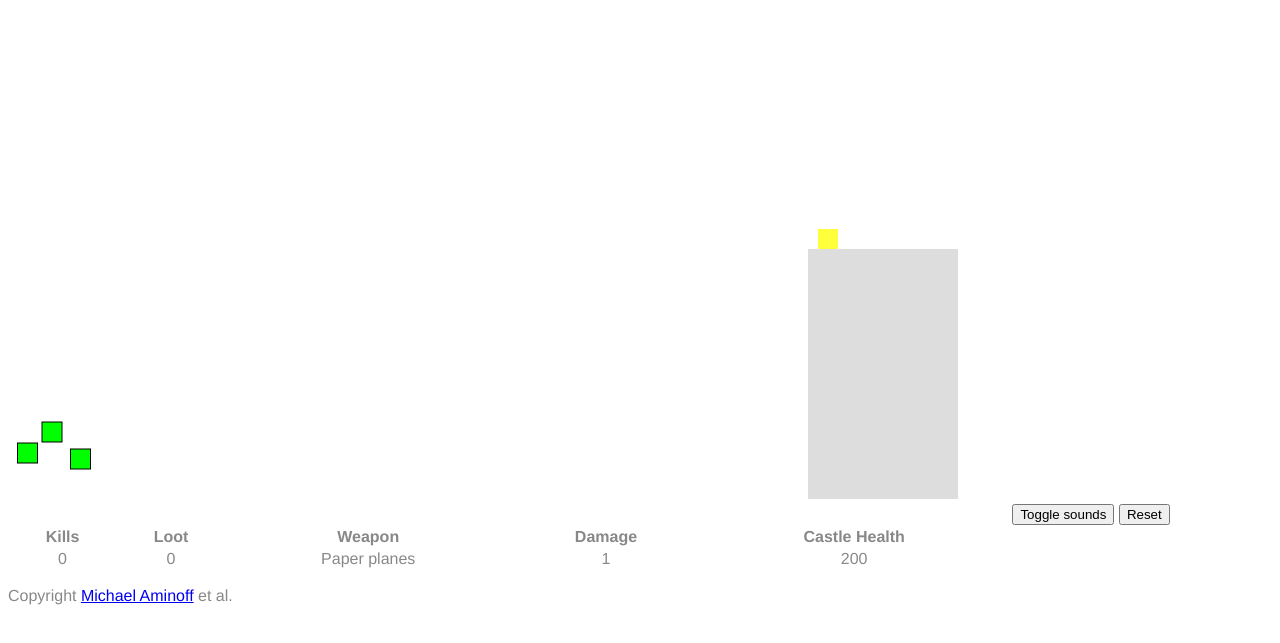
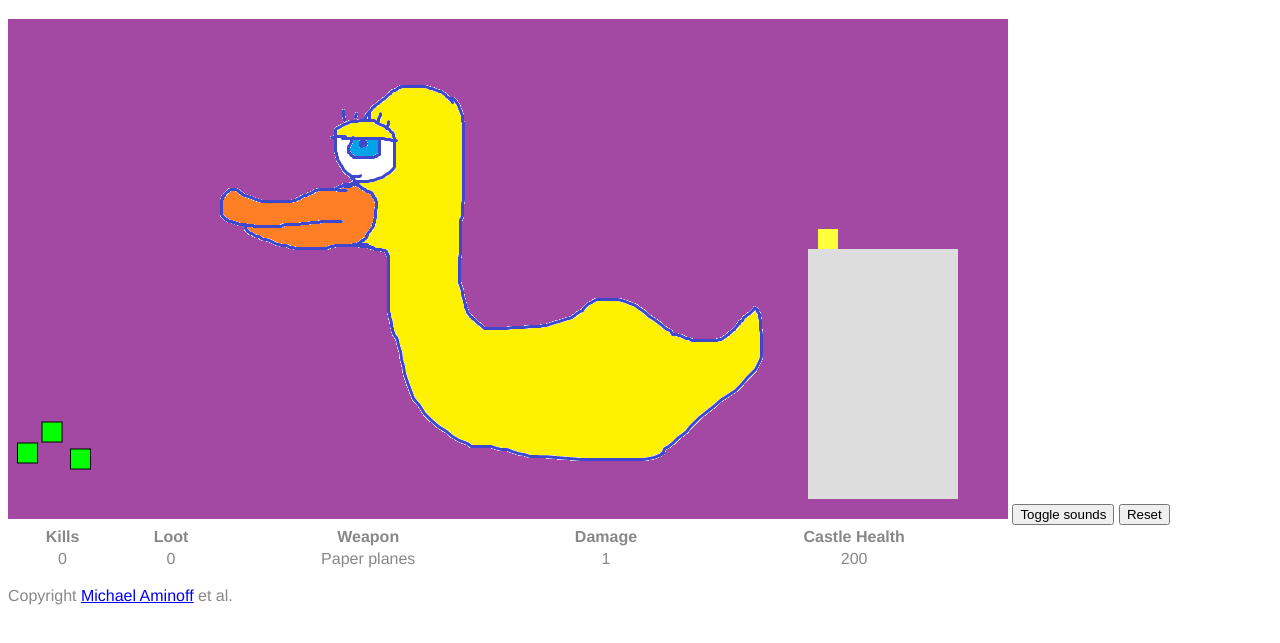
Before and after one commit to eriksand/eriksand.github.io, a plain HTML site: page index.html in a window 1280 px wide. Shown: the part 61-704 px from the top of the page. Drawn offline with Linux system fonts and the light colour scheme.

Commit message:
Update style.css

```diff
--- a/style.css
+++ b/style.css
@@ -14,9 +14,7 @@ body {
 }
 
 canvas {
-    /*
-    background-image: url("img/background_small.png");
-    */
+    background-image: url("img/background_duck.png");
     background-repeat: no-repeat;
 }
 #background {
```
